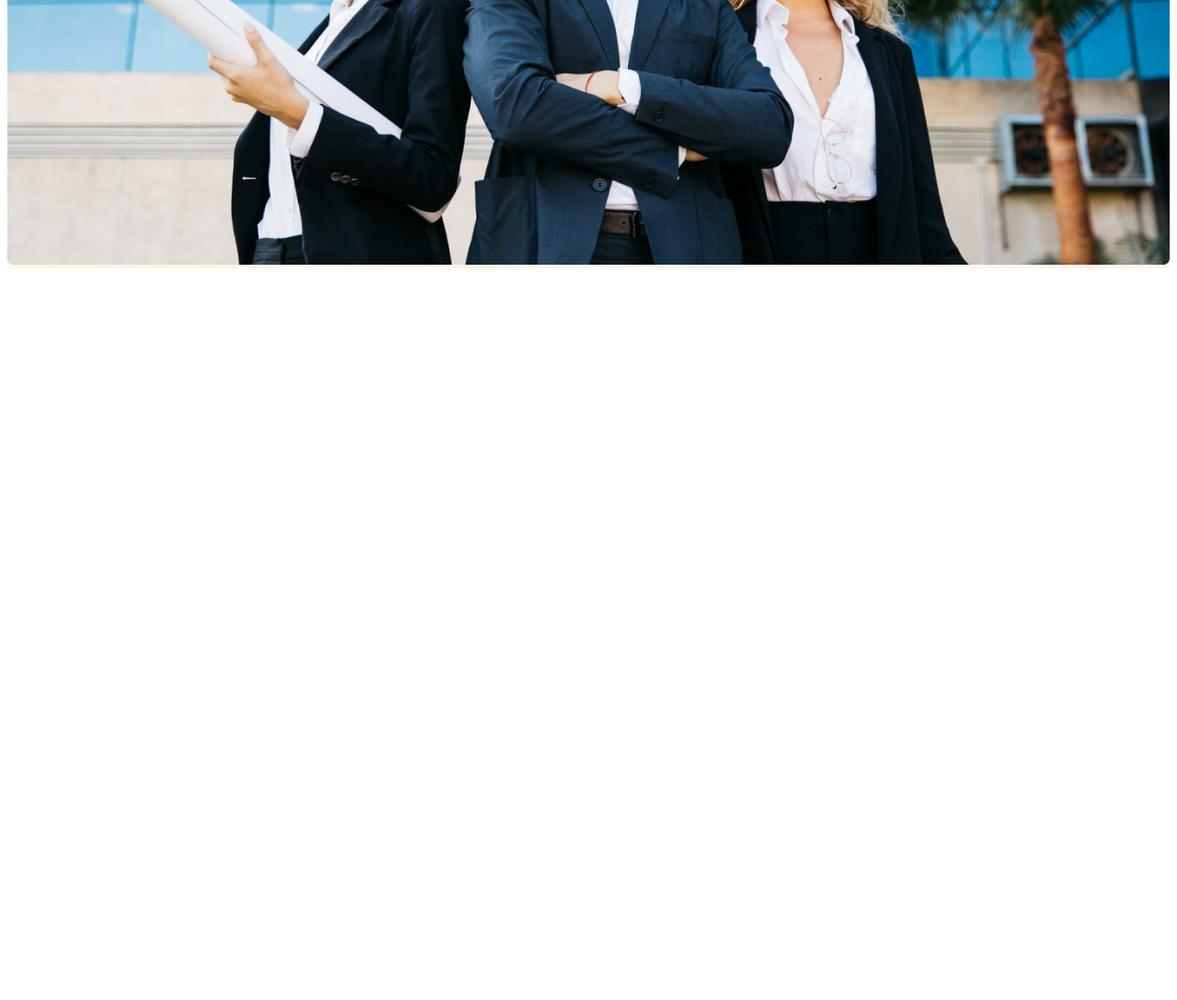
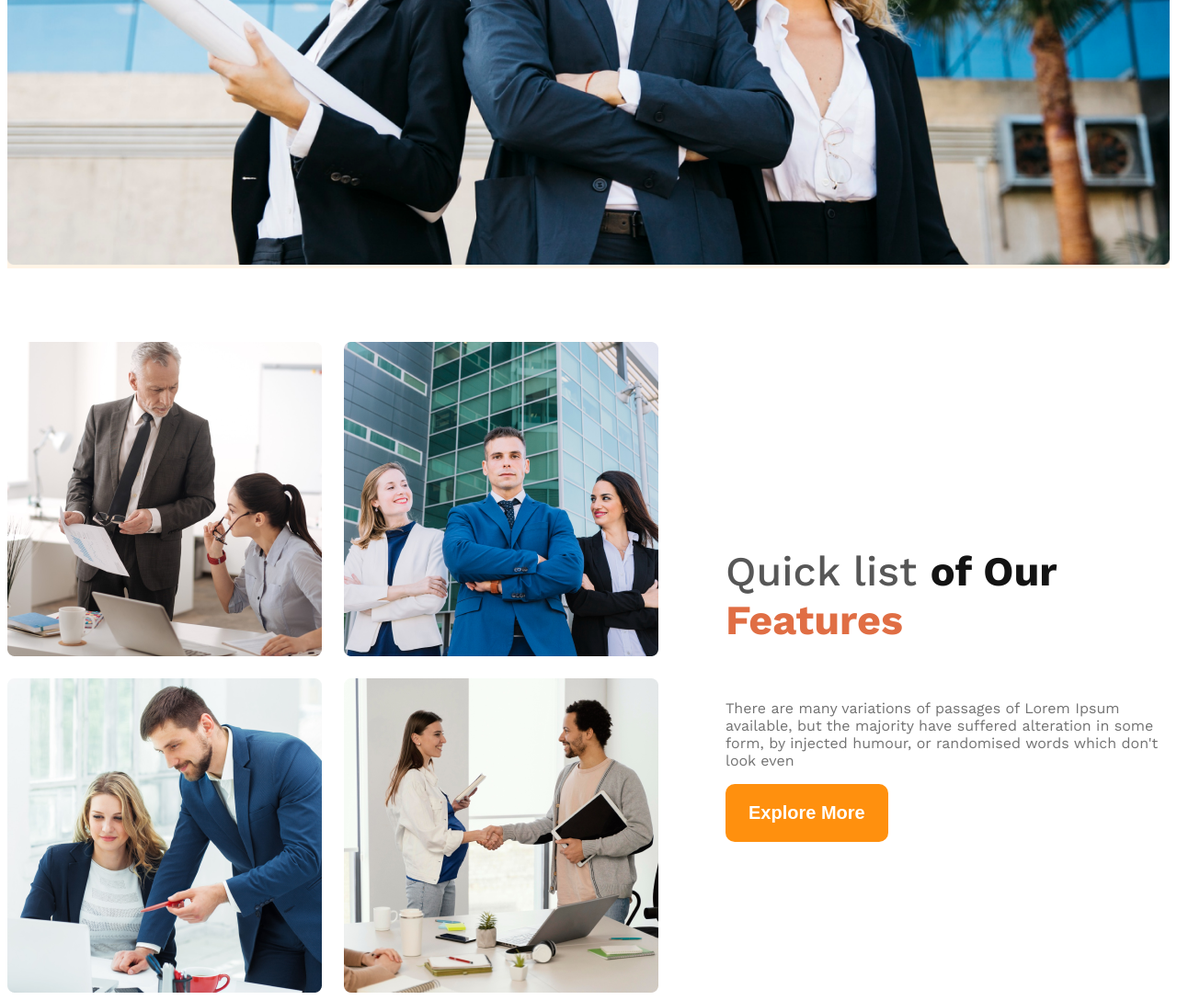
Before and after one commit to irtisamirsal/responsive-website-2, a plain HTML site: page index.html in a window 1280 px wide. Shown: the part 882-1970 px from the top of the page at 92% size. Before the commit the page ends 1182 px from the top, so only its background shows below. Drawn offline with nearby package versions, Linux system fonts and the light colour scheme.

Commit message:
added some pictures and picture description

```diff
--- a/index.html
+++ b/index.html
@@ -31,6 +31,22 @@
     </header>
 
     <main>
+        <sec class="team flex">
+            <div class="team-image">
+                <img src="images/team1.png" alt="">
+                <img src="images/team2.png" alt="">
+                <img src="images/team3.png" alt="">
+                <img src="images/team4.png" alt="">
+            </div>
+
+
+            <div class="team-content">
+                <h4 class="team-header">Quick list <span class="dark-1" style="font-weight: bold;">of Our</span> <span style="color: rgb(224, 110, 68); font-weight: bold;">Features</span></h4>
+                <p class="team-description dark-3">There are many variations of passages of Lorem Ipsum available, but the majority have suffered alteration in some form, by injected humour, or randomised words which don't look even</p>
+                <button class="btn-primary">Explore More</button>
+
+            </div>
+        </sec>
 
 
     </main>
--- a/styles/arcitects.css
+++ b/styles/arcitects.css
@@ -9,6 +9,7 @@
   font-style: normal;
 }
 /* color */
+.dark-1{color: #131313;}
 .dark-2{color: #424242;}
 .dark-3{color: #727272;}
 .bg-color{background-color: rgba(255, 144, 14, 0.1);}
@@ -19,6 +20,7 @@
 
 /* shared style */
 .flex{display:flex;}
+
 .btn-primary{padding: 20px 25px;
 background-color: #FF900E;
 color: white;
@@ -27,6 +29,10 @@ font-weight: 600;
 border-radius: 10px;
 border: none;}
 
+main{max-width: 1440px;
+  margin: 0 auto;
+}
+main > sec{margin-top: 80px;}
 /* header style */
 
 /* nav style */
@@ -47,16 +53,33 @@ font-weight: bold;}
 
 .nav-link{text-decoration: none;
 font-weight: 500;
-font-size: 18px;
+font-size: 1.125rem;
 }
 /* banner content */
-.banner-content{width: 860px;  text-align:center;  margin: 0 auto; margin-bottom: 50px;}
-.banner-title{font-size: 64px;
+.banner-content{max-width: 53.75rem;
+   text-align:center;
+     margin: 0 auto;
+      margin-bottom: 50px;}
+.banner-title{font-size: 4rem;
 font-weight: 800;}
-.banner-description{font-size: 16px;}
+.banner-description{font-size: 1rem;}
 .banner-image{width: 100%;}
 
 @media screen and (max-width: 576px) {
   .navbar, .nav-links{flex-direction: column;}
 
 }
+
+/* main part */
+.team{
+justify-content: center;
+align-items: center;
+gap: 4.562rem;
+}
+.team-image{display: grid;
+grid-template-columns: repeat(2 , 1fr);
+gap: 1.5rem;}
+.team-content{max-width: 33.125rem;}
+.team-header{font-size: 2.812rem;
+font-weight: 500;
+color: #575757;}
```
